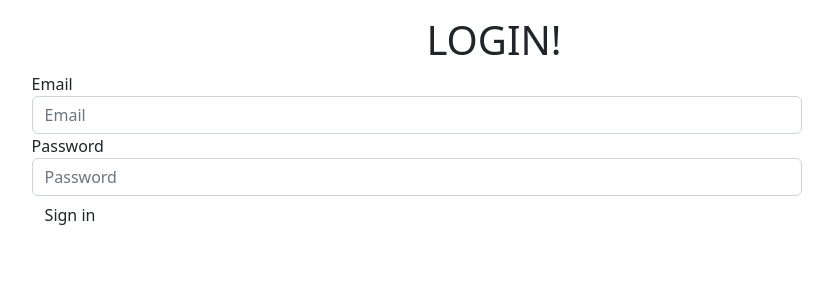
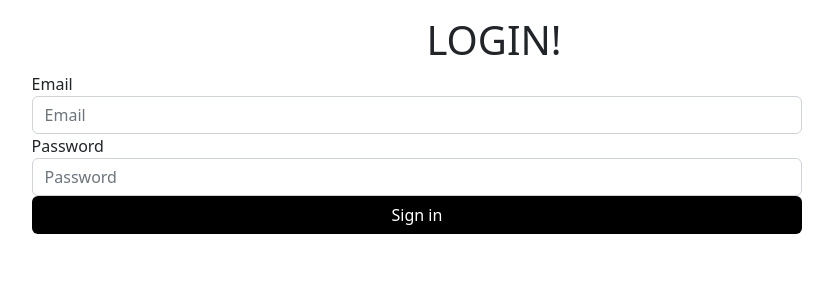
Before and after one commit to alassane-traore/Tchanga1, a Django app: page /login/ in a window 1280 px wide. Shown: the part 64-364 px from the top of the page, without its empty margins (146-979 px from the left). Run offline with Django 3.2, Linux system fonts and the light colour scheme.

Commit message:
table overflow ,users signup and login button shopping places
list table overflow set to scroll, users signupand login button designed and shopping places designe amulated

```diff
--- a/kasse/static/kasse/style.css
+++ b/kasse/static/kasse/style.css
@@ -178,7 +178,13 @@ th, td {
     color: red;
 }
 
+#stock{
+    overflow: scroll;
 
+}
+#stock::-webkit-scrollbar{
+    display: none;
+}
 @media only screen and (max-width:785px){
 
     .sectors{
--- a/kasse/templates/kasse/addliste.html
+++ b/kasse/templates/kasse/addliste.html
@@ -10,7 +10,7 @@
 
       <div id="stock">
         <i class="fa-solid fa-list">{{len}}</i>
-      <ol>
+
 
         <table>
           <tr>
@@ -30,7 +30,7 @@
        <li> {{l.name}} <i class="fa-solid fa-xmark anul" id="{{l.id}}" ></i> </li>
 
        {% endfor %}-->
-      </ol>
+
       </div>
 
      <!-- <input id="timput" name="date" type="datetime-local" >-->
--- a/kasse/views.py
+++ b/kasse/views.py
@@ -101,7 +101,7 @@ def design(x,y):
     return "orange"
   elif y*100/x>=75 and y*100/x <100:
     return "orangered"
-  elif y*100/x>=100:
+  elif y*100/x>=100 or x<=0:
     return "red"
   else:
     return "normal"
--- a/users/static/users/style.css
+++ b/users/static/users/style.css
@@ -66,6 +66,12 @@ nav>ul{
 #time{
     text-align: center;
 }
+
+.btn-default{
+    width: 100%;
+    background-color: black;
+    color: white;
+}
 @media only screen and (max-width:785px){
     #kassenApp{
         width: 49%;
```
